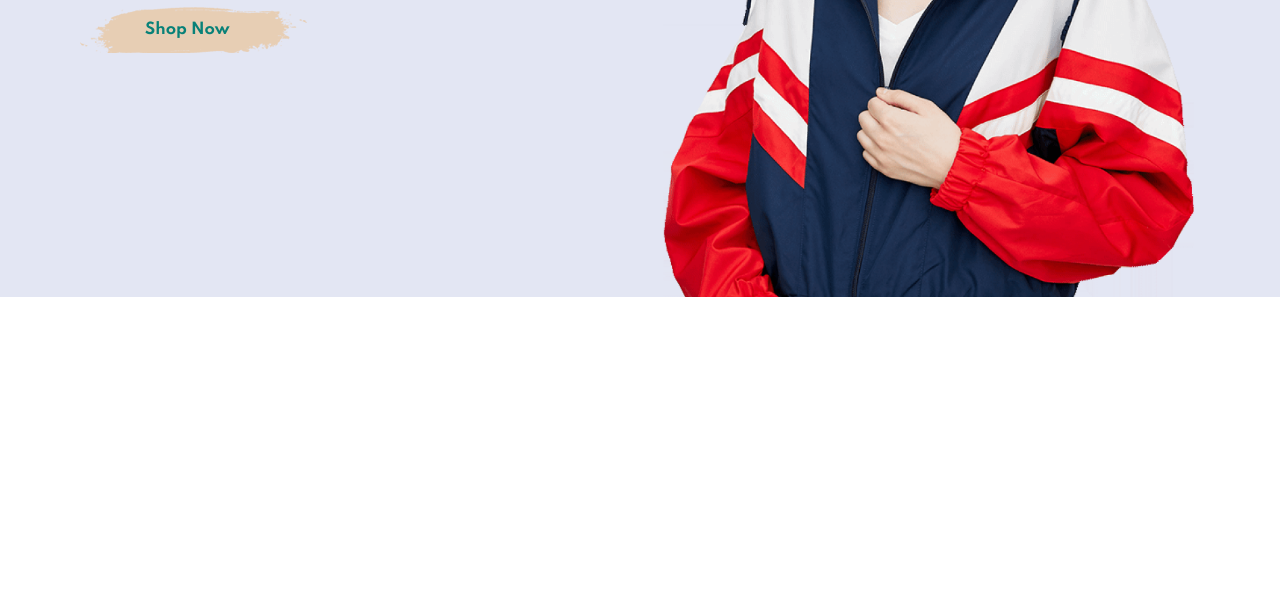
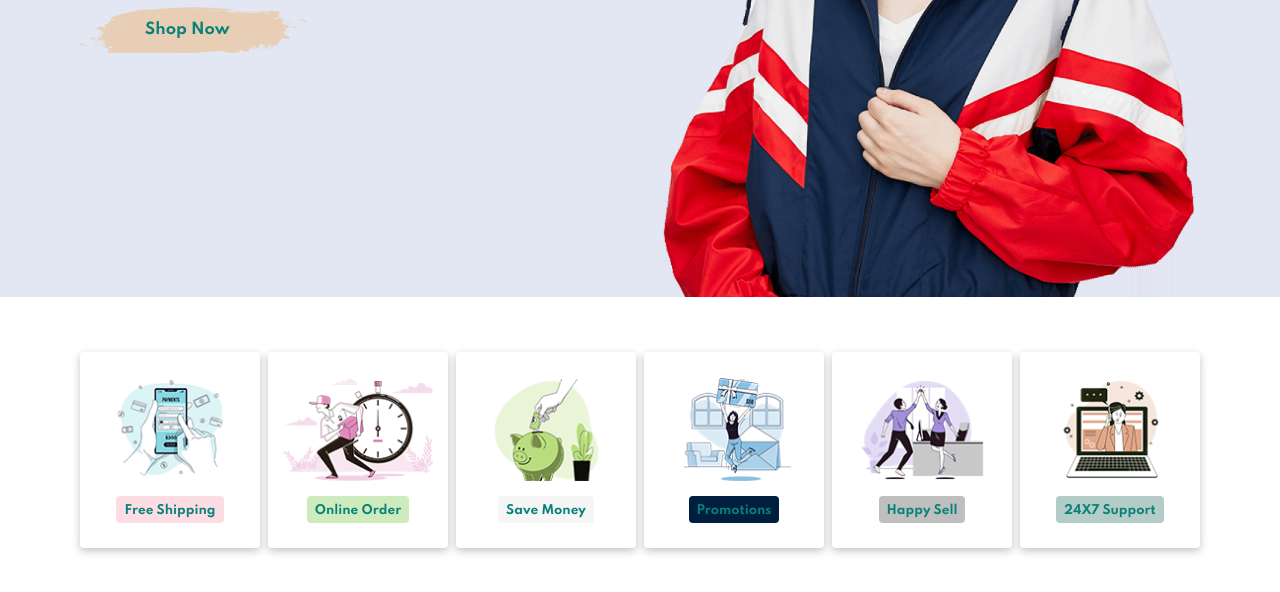
Before and after one commit to berasumit611/JavaScript-Ecommerce, a website built with Vite: page index.html in a window 1280 px wide. Shown: the part 508-1100 px from the top of the page. Before the commit the page ends 805 px from the top, so only its background shows below. Built offline with nearby package versions, Linux system fonts and the light colour scheme.

Commit message:
feature section added

```diff
--- a/index.html
+++ b/index.html
@@ -45,6 +45,32 @@
    <!-- hero section end-->
 
    <!-- feature section start -->
+   <section id="feature" class="section-p1">
+    <div class="fe-box">
+      <img src="img/features/f1.png" alt="" >
+      <h6>Free Shipping</h6>
+    </div>
+    <div class="fe-box">
+      <img src="img/features/f2.png" alt="" >
+      <h6>Online Order</h6>
+    </div>
+    <div class="fe-box">
+      <img src="img/features/f3.png" alt="" >
+      <h6>Save Money</h6>
+    </div>
+    <div class="fe-box">
+      <img src="img/features/f4.png" alt="" >
+      <h6>Promotions</h6>
+    </div>
+    <div class="fe-box">
+      <img src="img/features/f5.png" alt="" >
+      <h6>Happy Sell</h6>
+    </div>
+    <div class="fe-box">
+      <img src="img/features/f6.png" alt="" >
+      <h6>24X7 Support</h6>
+    </div>
+   </section>
    <!-- feature section end -->
 
 
--- a/style.css
+++ b/style.css
@@ -55,8 +55,10 @@ body {
   padding: 20px 80px;
   background: #e3e6f3;
 
+
   box-shadow: rgba(50, 50, 93, 0.25) 0px 2px 5px -1px,
     rgba(0, 0, 0, 0.3) 0px 1px 3px -1px;
+
     z-index: 9999;
     position: sticky;
     top: 0;
@@ -110,6 +112,7 @@ body {
 
 /* header section end */
 
+/* 2 */
 /* hero section start */
 #hero{
     background-image: url(img/hero4.png);
@@ -150,4 +153,63 @@ body {
 /* hero section end */
 
 /* feature section start */
+#feature{
+  display: flex;
+  align-items: center;
+  justify-content: space-between;
+  flex-wrap: wrap;
+}
+#feature .fe-box{
+  width: 180px;
+  text-align: center;
+  padding: 25px 15px;
+  box-shadow: rgba(0, 0, 0, 0.24) 0px 3px 8px;
+  border-radius: 4px;
+  -webkit-border-radius: 4px;
+  -moz-border-radius: 4px;
+  -ms-border-radius: 4px;
+  -o-border-radius: 4px;
+  margin: 15px 0;
+}
+#feature .fe-box:hover{
+/* adding hover effect */
+box-shadow: rgba(0, 0, 0, 0.35) 0px 5px 15px;
+}
+#feature .fe-box img{
+  /* make image responsive */
+  width: 100%;
+  margin-bottom: 10px;
+}
+#feature .fe-box h6{
+  padding: 9px 8px 6px 8px ;
+  line-height: 1;
+  border-radius: 4px;
+  -webkit-border-radius: 4px;
+  -moz-border-radius: 4px;
+  -ms-border-radius: 4px;
+  -o-border-radius: 4px;
+  color: #088178;
+  background-color: #fddde4;
+
+   display: inline-block;/*take width as lenght */
+}
+#feature .fe-box:nth-child(2) h6{
+  /* adding different background for different h6 */
+  background-color: #cdebbc;
+}
+#feature .fe-box:nth-child(3) h6{
+  background-color: #f5f5f5;
+
+}
+#feature .fe-box:nth-child(4) h6{
+  background-color: #001f3f;
+
+}
+#feature .fe-box:nth-child(5) h6{
+  background-color: #bfbfbf;
+}
+#feature .fe-box:nth-child(6) h6{
+  background-color: #b3ccc7;
+}
+
 /* feature section end */
```
